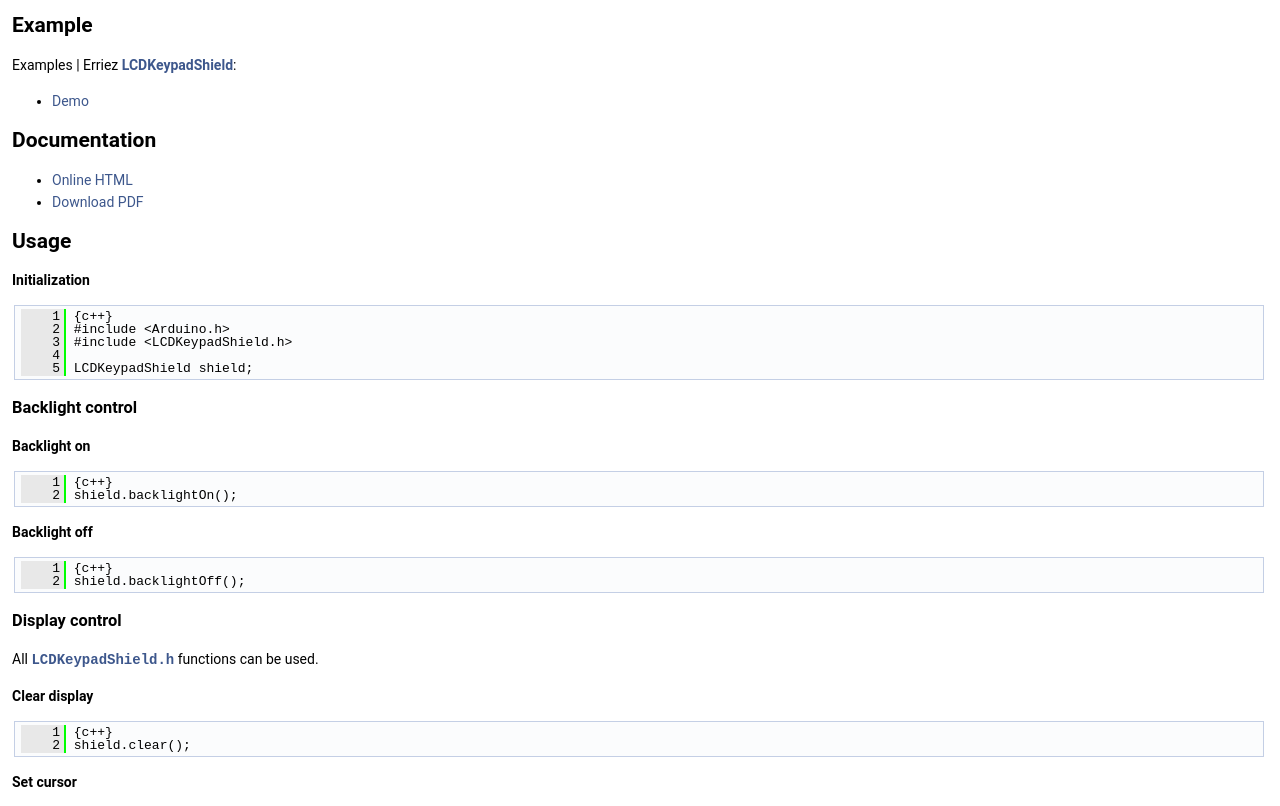
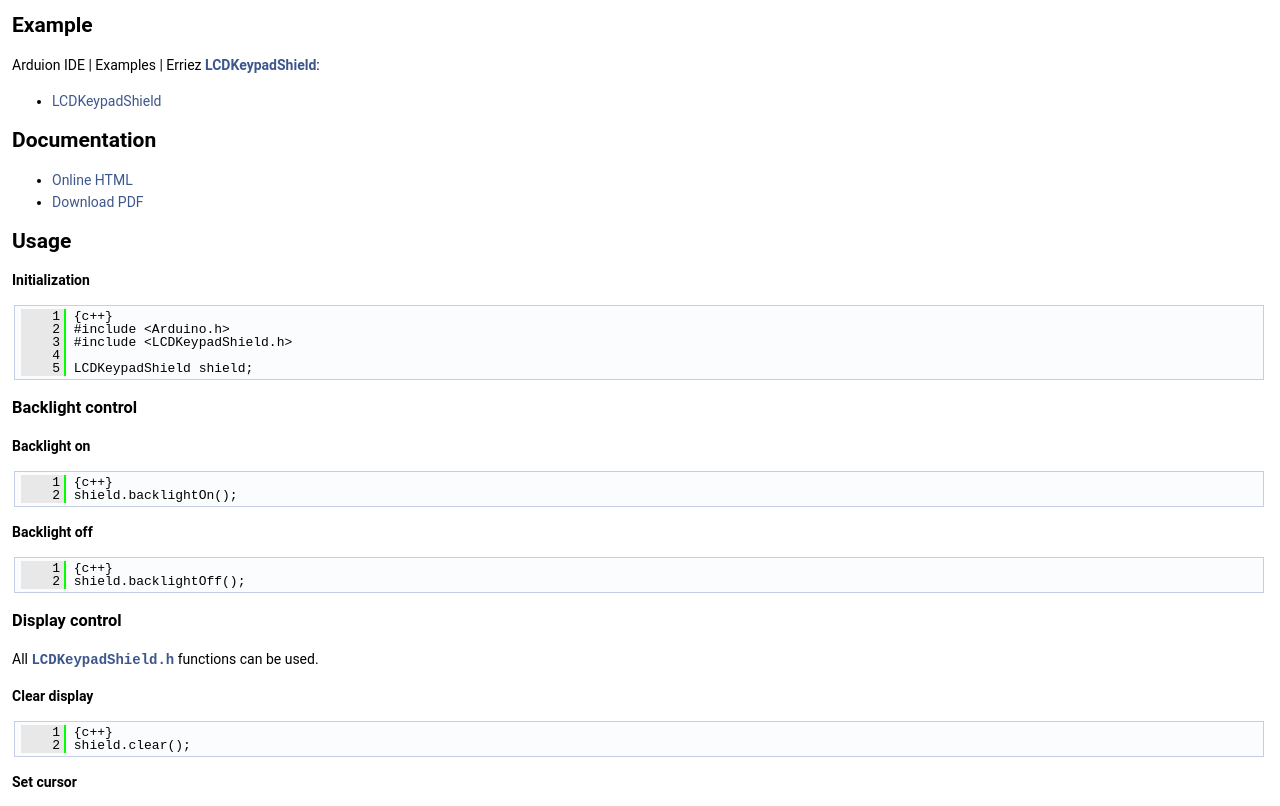
Before and after one commit to Erriez/ErriezLCDKeypadShield, a plain HTML site: page index.html in a window 1280 px wide. Shown: the part 951-1757 px from the top of the page. Drawn offline with Linux system fonts and the light colour scheme.

Commit message:
Deploy code docs to GitHub Pages Travis build: 11
Commit: f2f23e43b5203db1ee9719cf652f7301d191f00a

```diff
--- a/index.html
+++ b/index.html
@@ -95,9 +95,9 @@ var searchBox = new SearchBox("searchBox", "search",false,'Search');
 <img src="https://raw.githubusercontent.com/Erriez/ErriezLCDKeypadShield/master/extras/LCDKeypadShield_board.png"  alt="LCD Keypad Shield"/>
 </div>
 <h2>Example</h2>
-<p>Examples | Erriez <a class="el" href="class_l_c_d_keypad_shield.html" title="LCD Keypad Shield class. ">LCDKeypadShield</a>:</p>
+<p>Arduion IDE | Examples | Erriez <a class="el" href="class_l_c_d_keypad_shield.html" title="LCD Keypad Shield class. ">LCDKeypadShield</a>:</p>
 <ul>
-<li><a href="https://github.com/Erriez/ErriezLCDKeypadShield/blob/master/examples/Demo/Demo.ino">Demo</a></li>
+<li><a href="https://github.com/Erriez/ErriezLCDKeypadShield/blob/master/examples/LCDKeypadShield/LCDKeypadShield.ino">LCDKeypadShield</a></li>
 </ul>
 <h2>Documentation</h2>
 <ul>
```
Also changed, not shown: _r_e_a_d_m_e_8md_source.html (+1 -1 lines), 4 other files.
